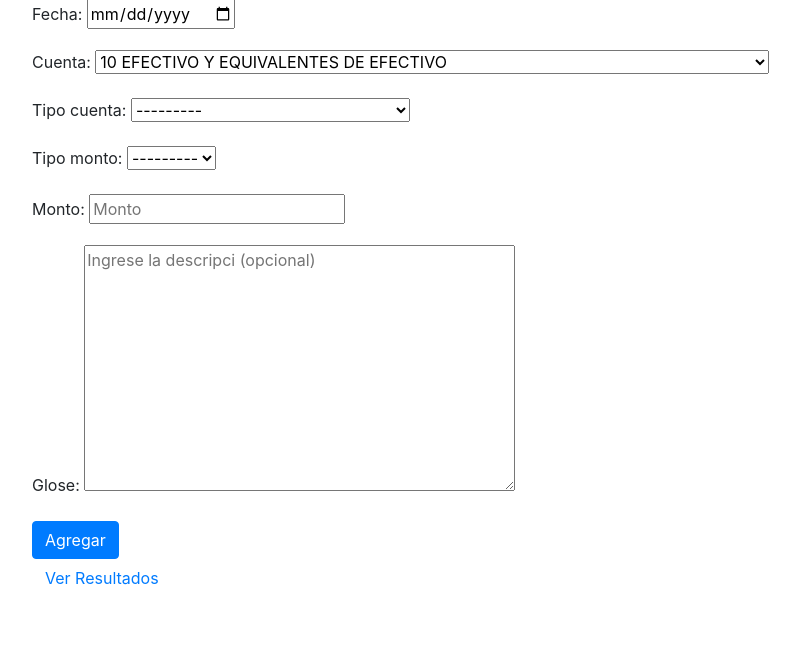
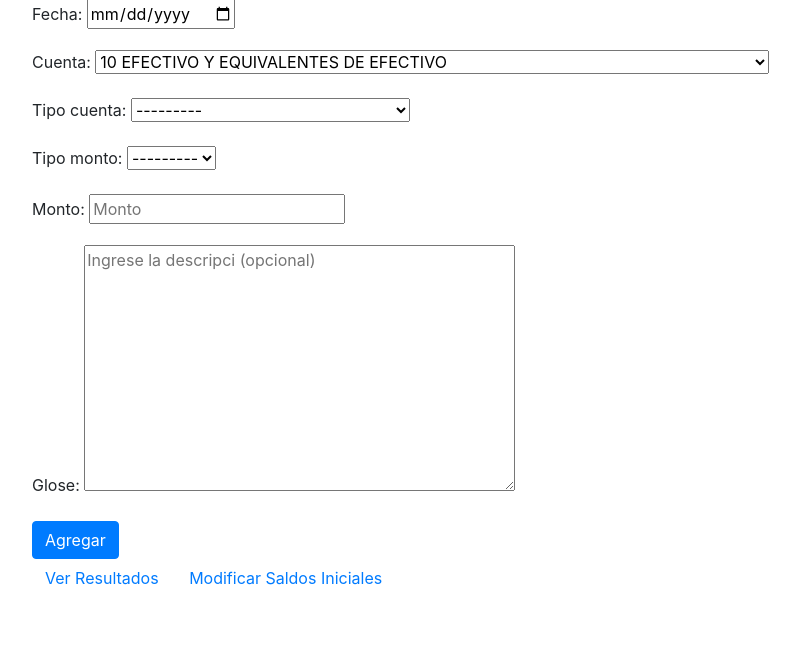
Before and after one commit to David1712uni/FinancieraValle, a Django app: page / in a window 1280 px wide. Shown: the part 57-728 px from the top of the page, without its empty margins (53-853 px from the left). Run offline with Django 5.2, Linux system fonts and the light colour scheme; some libraries are stand-ins or nearby versions.

Commit message:
Update index.html

```diff
--- a/AppWeb/app/templates/index.html
+++ b/AppWeb/app/templates/index.html
@@ -11,6 +11,7 @@
     </form>
 
     <a href="{% url 'resultados' %}" class="btn btn-link">Ver Resultados</a>
+    <a href="{% url 'saldo_inicial' %}" class="btn btn-link">Modificar Saldos Iniciales</a>
 {% endblock %}
 {% if errors %}
     <div class="alert alert-danger">
```
